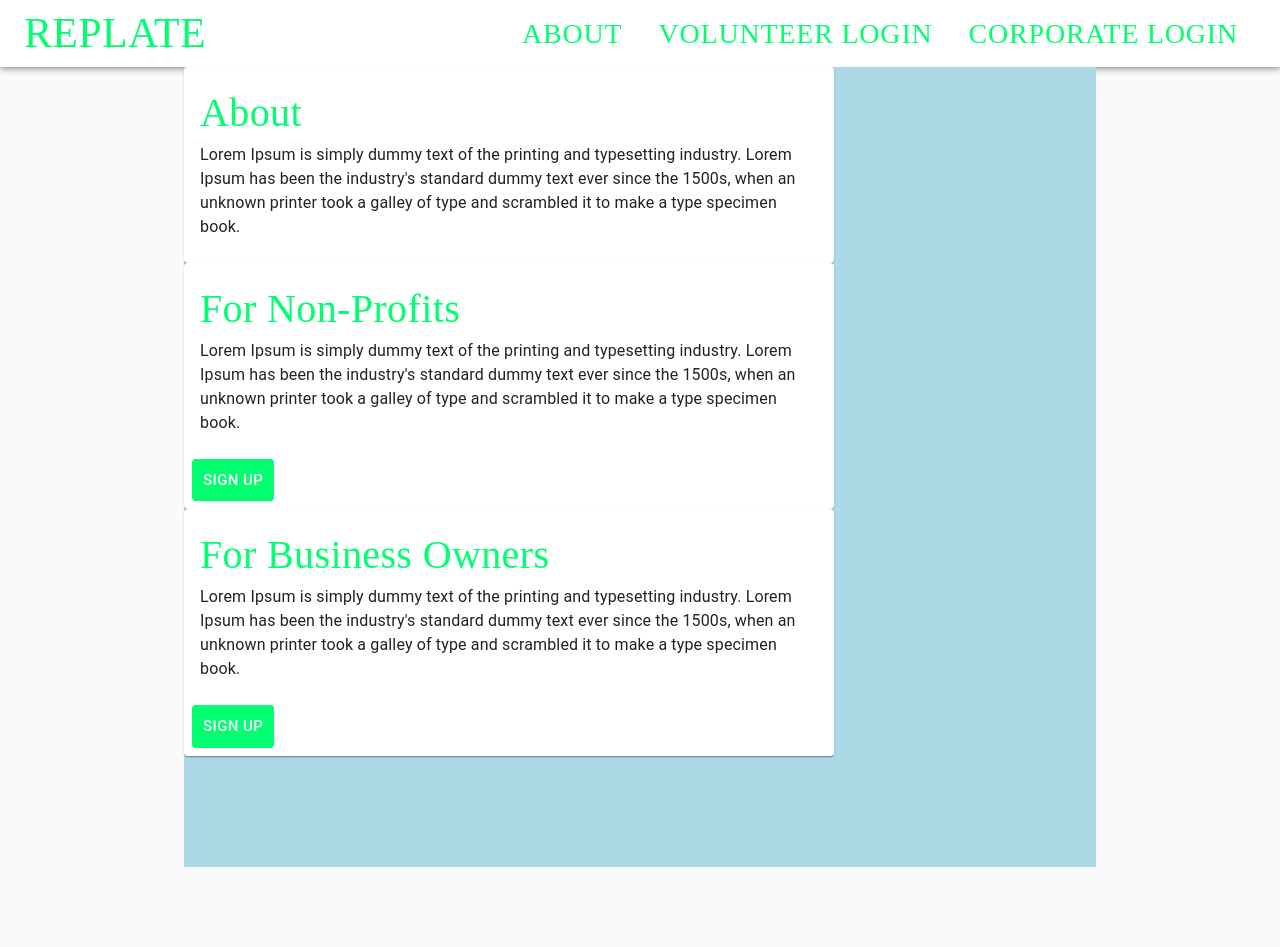
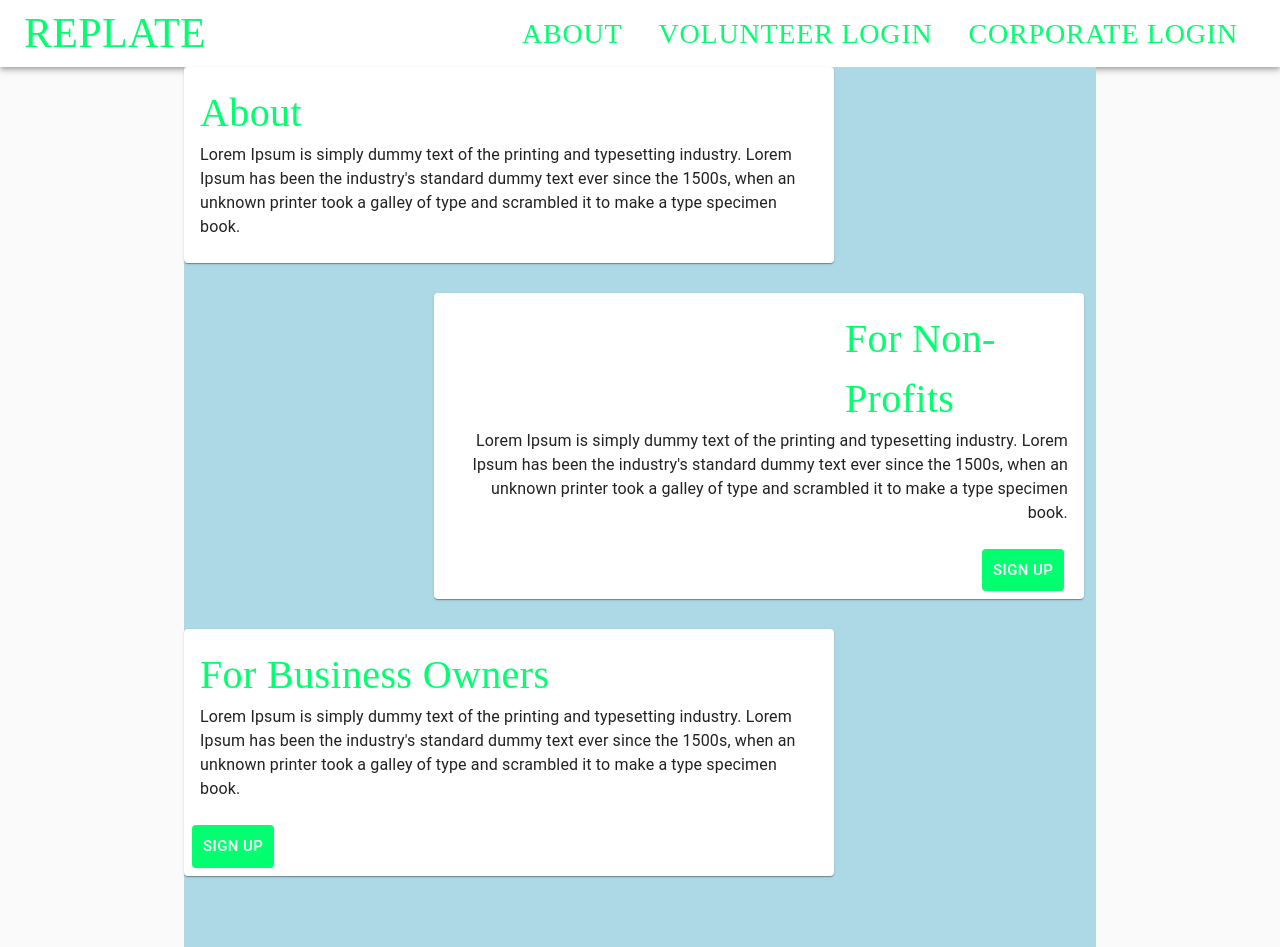
Before and after one commit to Build-Week-Replate-1/Front-End, a React (Create React App) app in the folder replate/: page / in a window 1280 px wide. Before the commit the page ends 867 px from the top, so only its background shows below. Built offline with nearby package versions, Linux system fonts and the light colour scheme; the HTML template or start-up script is replaced by a standard one.

Commit message:
aligned text to right

```diff
--- a/replate/src/components/MainBody.js
+++ b/replate/src/components/MainBody.js
@@ -9,8 +9,14 @@ import CardContent from '@material-ui/core/CardContent';
 import Button from '@material-ui/core/Button';
 
 const useStyles = makeStyles({
-    card: {
+    cardLeft: {
         maxWidth: 650,
+        marginBottom: 30,
+    },
+    cardRight: {
+        maxWidth: 650,
+        marginBottom: 30,
+        marginLeft: 250,
     },
     title: {
         fontSize: 14,
@@ -23,13 +29,32 @@ const useStyles = makeStyles({
         fontFamily: "Bebas Neue",
         fontSize: "2.5em",
     },
+    headingsRight: {
+        color: "#01FF70",
+        fontFamily: "Bebas Neue",
+        fontSize: "2.5em",
+        marginLeft: 395,
+    },
     buttonSpecs: {
         backgroundColor: "#01FF70",
         color: "white",
-        "&:hovergit": {
+        "&:hover": {
             backgroundColor: "white",
             color: "#01FF70",
         }
+    },
+    buttonSpecsRight: {
+        backgroundColor: "#01FF70",
+        color: "white",
+        marginLeft: 540,
+        "&:hover": {
+            backgroundColor: "white",
+            color: "#01FF70",
+        }
+    },
+    textRight: {
+        marginLeft: 20,
+        textAlign: 'right',
     }
 });
 
@@ -41,8 +66,8 @@ const MainBody = () => {
             <React.Fragment>
                 <CssBaseline/>
                 <Container maxWidth="md">
-                    <Typography component="div" style={{ backgroundColor: "lightblue", height: "100vh" }}>
-                        <Card className={classes.card}>
+                    <Typography component="div" style={{ backgroundColor: "lightblue", height: "110vh" }}>
+                        <Card className={classes.cardLeft}>
                             <CardContent>
                                 <Typography className={classes.headings}>
                                     About
@@ -57,12 +82,12 @@ const MainBody = () => {
                         </Card>
 
 
-                        <Card className={classes.card}>
+                        <Card className={classes.cardRight}>
                             <CardContent>
-                                <Typography className={classes.headings}>
+                                <Typography className={classes.headingsRight}>
                                     For Non-Profits
                                 </Typography>
-                                <Typography>
+                                <Typography className={classes.textRight}>
                                     Lorem Ipsum is simply dummy text of the printing and typesetting industry.
                                     Lorem Ipsum has been the industry's standard dummy text ever since the
                                     1500s, when an unknown printer took a galley of type and scrambled it to
@@ -70,12 +95,12 @@ const MainBody = () => {
                                 </Typography>
                             </CardContent>
                             <CardActions>
-                                <Button className={classes.buttonSpecs} size="large">Sign Up</Button>
+                                <Button className={classes.buttonSpecsRight} size="large">Sign Up</Button>
                             </CardActions>
                         </Card>
 
 
-                        <Card className={classes.card}>
+                        <Card className={classes.cardLeft}>
                             <CardContent>
                                 <Typography className={classes.headings}>
                                     For Business Owners
```
